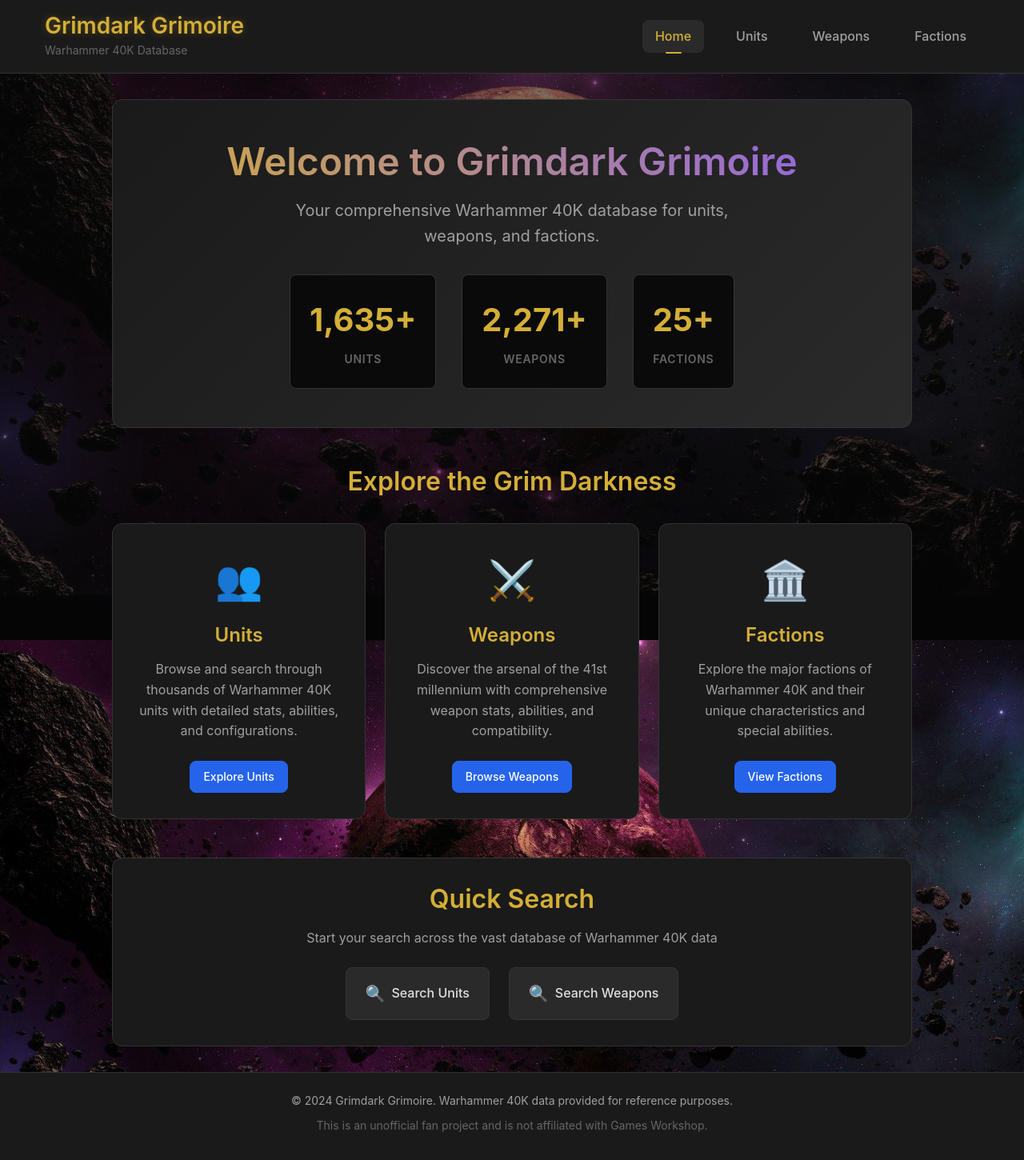
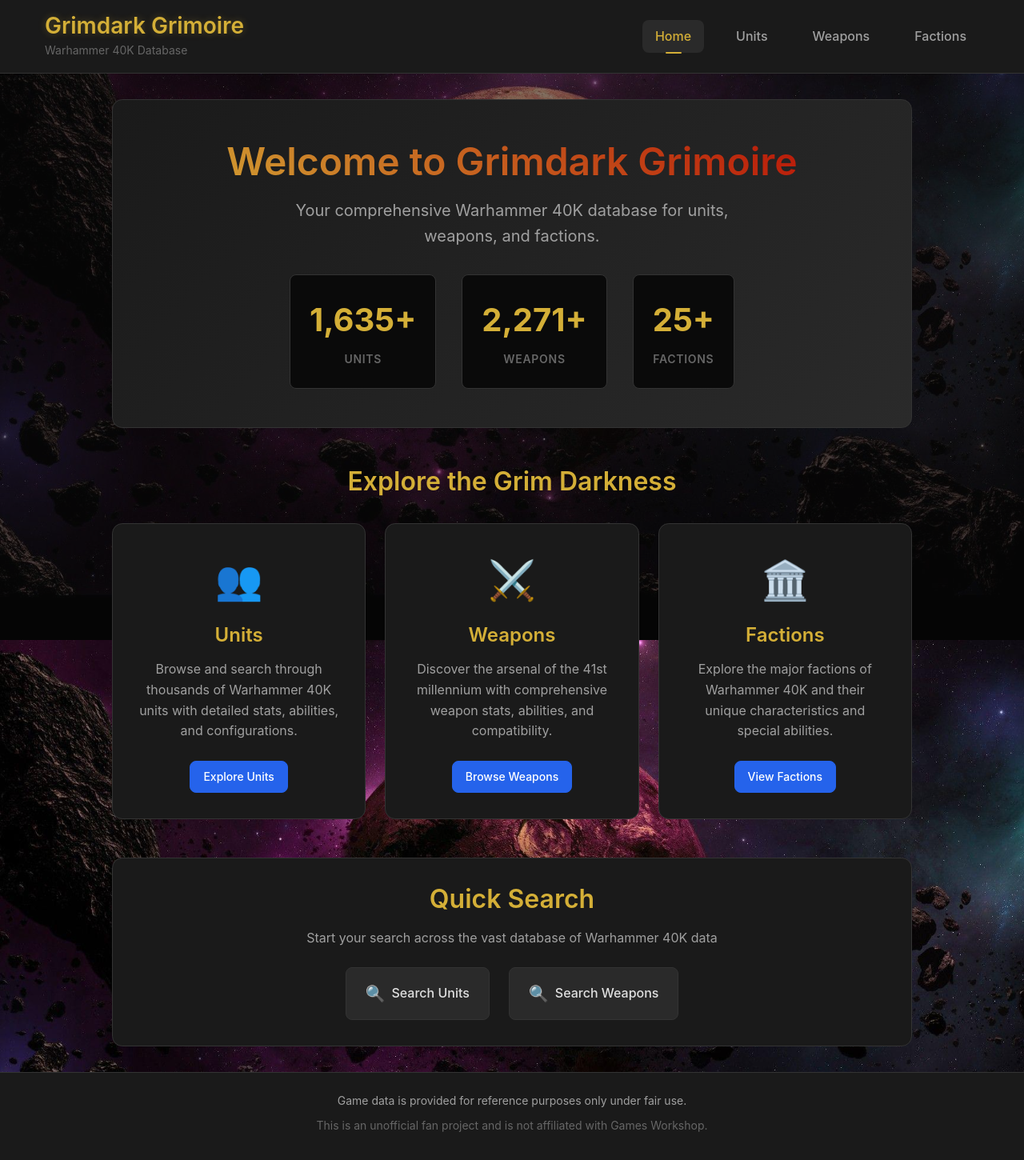
Before and after one commit to emiller6505/grimdarkly-frontend, a React (Vite) app: page / in a window 1280 px wide. Shown: the whole page at 80% size. Built offline with nearby package versions, Linux system fonts and the light colour scheme.

Commit message:
more style changes

```diff
--- a/src/components/Layout.tsx
+++ b/src/components/Layout.tsx
@@ -62,7 +62,7 @@
       <footer className="footer">
         <div className="container">
           <div className="footer-content">
-            <p>&copy; 2024 Grimdark Grimoire. Warhammer 40K data provided for reference purposes.</p>
+            <p>Game data is provided for reference purposes only under fair use.</p>
             <p className="text-muted">
               This is an unofficial fan project and is not affiliated with Games Workshop.
             </p>
--- a/src/pages/Home.css
+++ b/src/pages/Home.css
@@ -15,7 +15,7 @@
 .hero h1 {
   font-size: 3rem;
   margin-bottom: var(--spacing-md);
-  background: linear-gradient(45deg, var(--accent-gold), #8b5cf6);
+  background: linear-gradient(45deg, var(--accent-gold), #b50202);
   -webkit-background-clip: text;
   -webkit-text-fill-color: transparent;
   background-clip: text;
```
